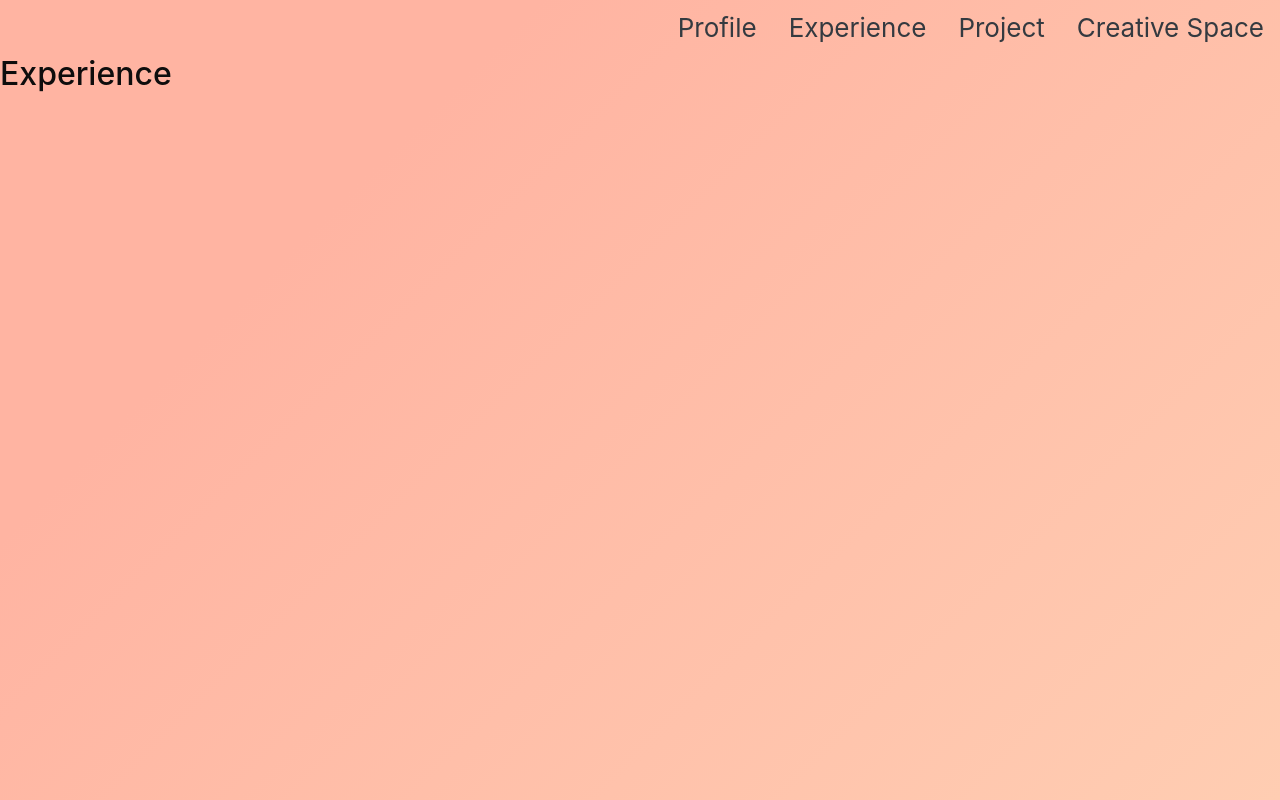
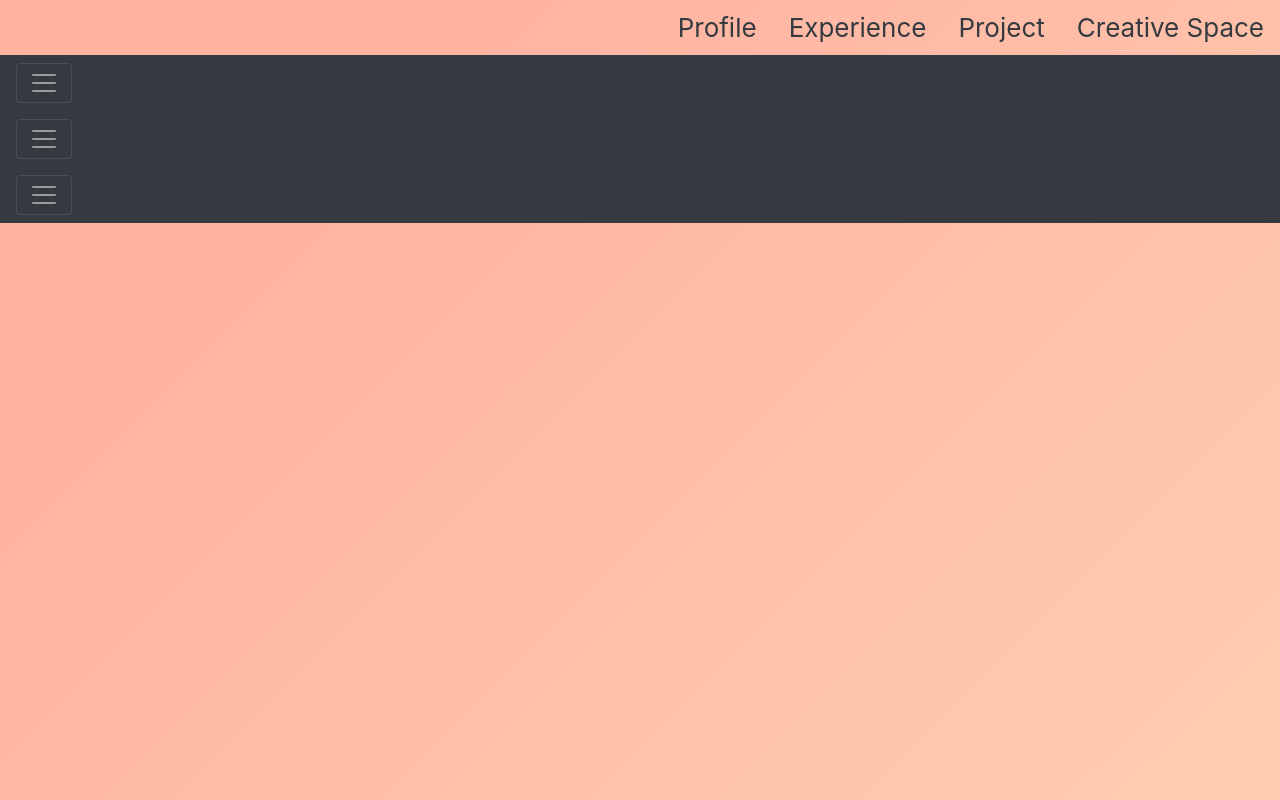
Before and after one commit to Thirunavukkarasu-Saravanan/Portfolio, a React (Create React App) app: page /exp in a window 1280 px wide. Built offline with nearby package versions, Linux system fonts and the light colour scheme.

Commit message:
Added Resume link in profile component

```diff
--- a/src/App.js
+++ b/src/App.js
@@ -21,6 +21,8 @@
         </Route>
         <Route path="/exp">
           <Experience />
+          <Experience />
+          <Experience />
         </Route>
         <Route path="/proj">
           <Project />
--- a/src/Components/Experience.js
+++ b/src/Components/Experience.js
@@ -1,9 +1,29 @@
 import React from "react";
-
+import cont from "../Images/cont.png";
 function Experience() {
   return (
     <div>
-      <h2>Experience</h2>
+      <div class="pos-f-t">
+        <div class="collapse" id="navbarToggleExternalContent">
+          <div class="bg-dark p-4">
+            <h4 class="text-white">Collapsed content</h4>
+            <span class="text-muted">Toggleable via the navbar brand.</span>
+          </div>
+        </div>
+        <nav class="navbar navbar-dark bg-dark">
+          <button
+            class="navbar-toggler"
+            type="button"
+            data-toggle="collapse"
+            data-target="#navbarToggleExternalContent"
+            aria-controls="navbarToggleExternalContent"
+            aria-expanded="false"
+            aria-label="Toggle navigation"
+          >
+            <span class="navbar-toggler-icon"></span>
+          </button>
+        </nav>
+      </div>
     </div>
   );
 }
--- a/src/Components/Profile.js
+++ b/src/Components/Profile.js
@@ -15,10 +15,9 @@
 function ProfileCard() {
   let gitUrl = entries.Tags[1].Social1;
   let inUrl = entries.Tags[1].Social2;
+  let resumeUrl = entries.Tags[1].Social3;
   return (
     <div class="container-fluid">
-      <div class="container-sm"></div>
-
       <img
         src={profile}
         class="img-fluid rounded-pill"
@@ -42,6 +41,11 @@
           <img src={gm} width="30" height="30" alt=""></img>
         </a>
       </div>
+      <a class="navbar-brand" href={resumeUrl}>
+        <button type="button" class="btn btn-outline-dark">
+          Resume
+        </button>
+      </a>
     </div>
   );
 }
--- a/src/Data/data-entry.json
+++ b/src/Data/data-entry.json
@@ -12,7 +12,8 @@
 
     {
       "Social1" : "https://github.com/Thirunavukkarasu-Saravanan?tab=repositories",
-      "Social2" : "https://www.linkedin.com/in/srvn6845/"
+      "Social2" : "https://www.linkedin.com/in/srvn6845/",
+      "Social3" : "https://drive.google.com/file/d/1BAYx4mRsYo0W6tx_UwhGtgKPG7e_-XAS/view?usp=sharing"
     }
   ]
 }
```
